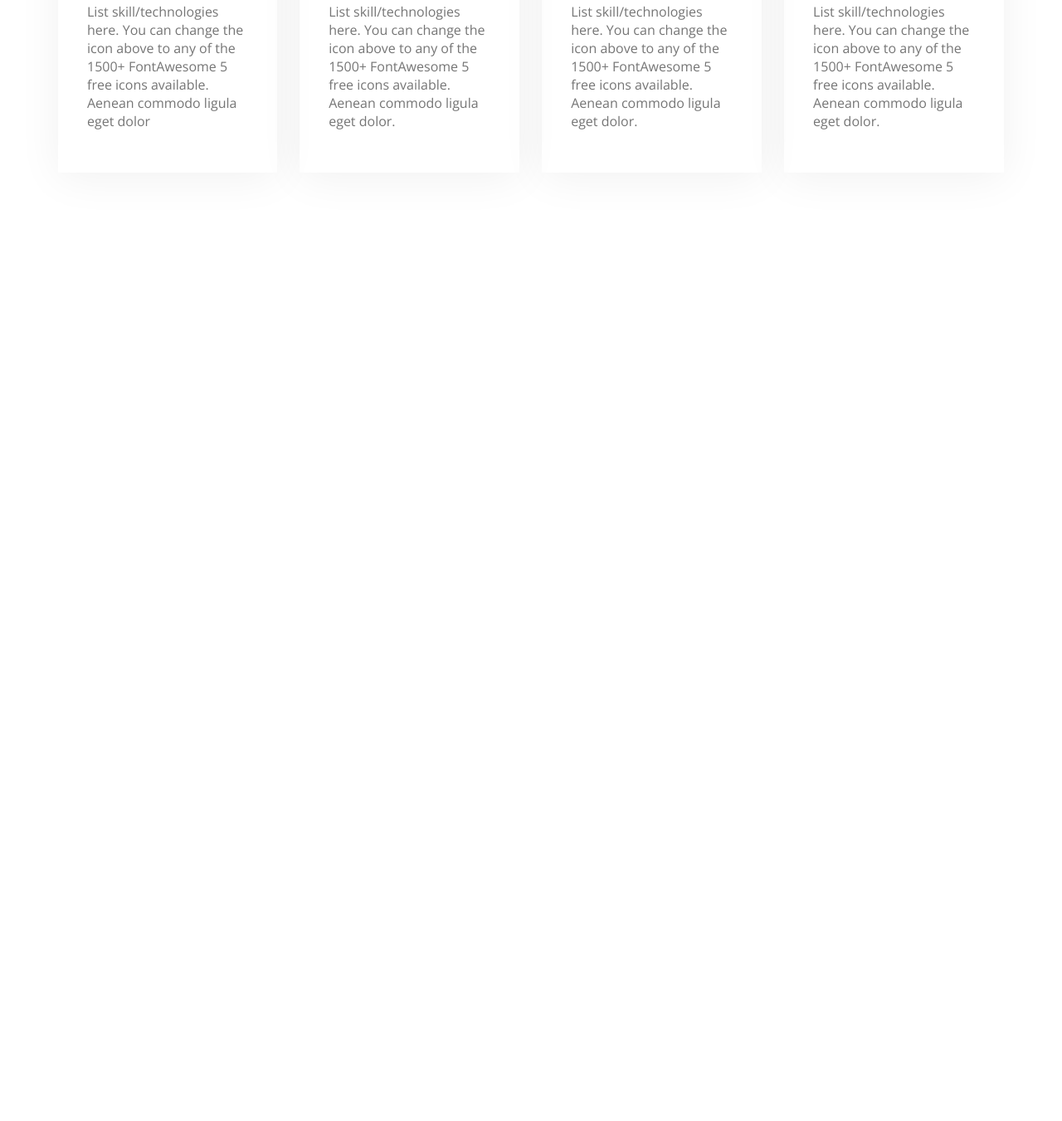
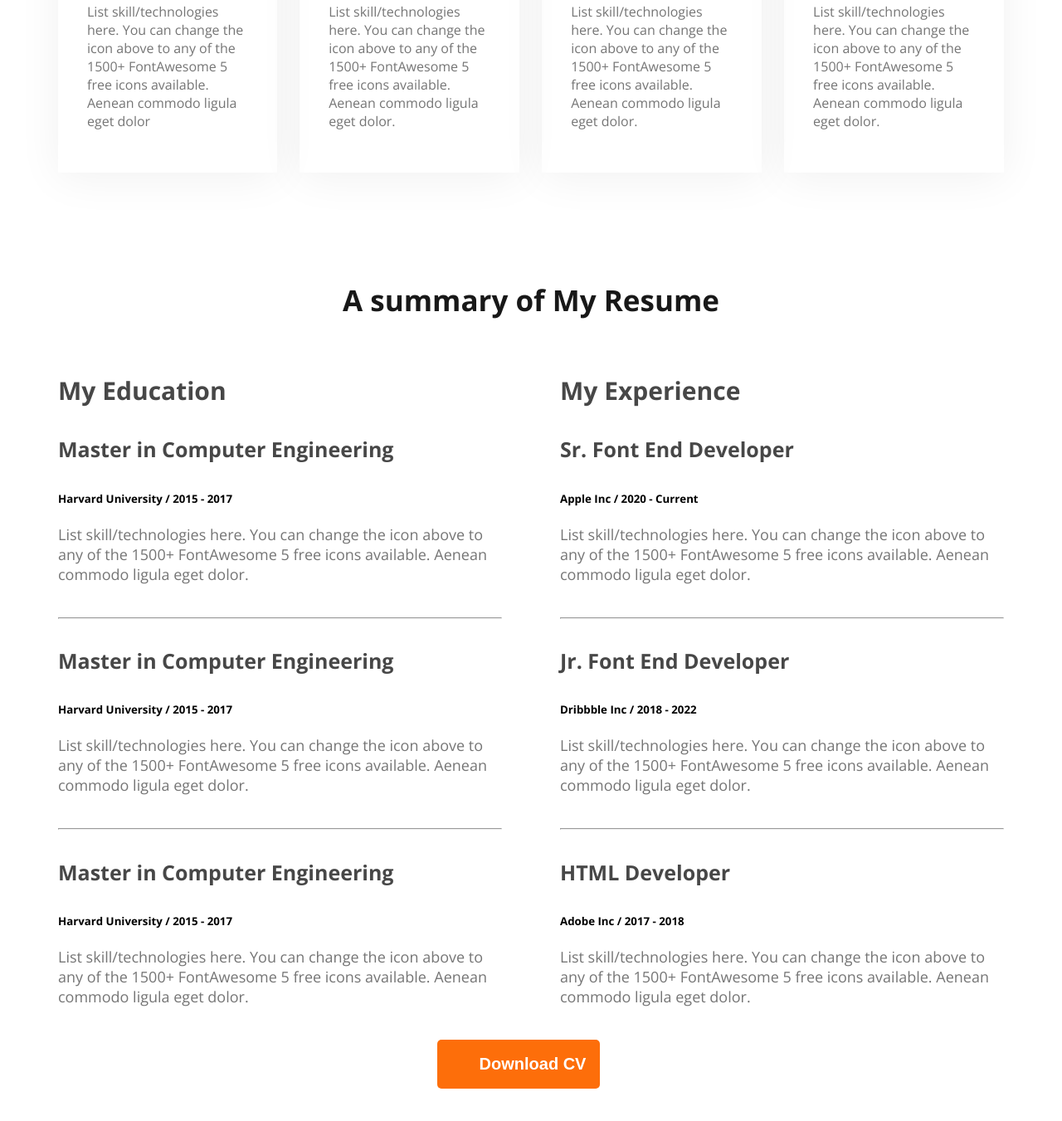
Before and after one commit to MDFAHAD721/web-dev-portfolio, a plain HTML site: page index.html in a window 1280 px wide. Shown: the part 2052-3403 px from the top of the page at 83% size. Before the commit the page ends 2390 px from the top, so only its background shows below. Drawn offline with nearby package versions, Linux system fonts and the light colour scheme.

Commit message:
added an section of resume

```diff
--- a/index.html
+++ b/index.html
@@ -79,7 +79,62 @@
             <h3 class="skill-title">MongoDB</h3>
             <p class="skill-description">List skill/technologies here. You can change the icon above to any of the 1500+ FontAwesome 5 free icons available. Aenean commodo ligula eget dolor.</p>
             </div>
-
+    </div>
+    </section>
+    <section class="resume">
+    <h3 class="section-title">A summary of My Resume</h3>
+    <div class="resume-container">
+    <!-- div.resume-column*2>h3.resume-title+div.experience-container*3>h4.experience-title+h5.experience-sub-title+p.experience-description -->
+       <div class="resume-column">
+        <h3 class="resume-title">My Education</h3>
+        <div class="experience-container">
+            <h4 class="experience-title">Master in Computer Engineering</h4>
+            <h5 class="experience-sub-title">Harvard University / 2015 - 2017</h5>
+            <p class="experience-description">List skill/technologies here. You can change the icon above
+to any of the 1500+ FontAwesome 5 free icons available. Aenean commodo ligula eget dolor.
+</p>
+        </div>
+        <hr>
+        <div class="experience-container">
+            <h4 class="experience-title">Master in Computer Engineering</h4>
+            <h5 class="experience-sub-title">Harvard University / 2015 - 2017</h5>
+            <p class="experience-description">List skill/technologies here. You can change the icon above
+to any of the 1500+ FontAwesome 5 free icons available. Aenean commodo ligula eget dolor.</p>
+        </div>
+        <hr>
+        <div class="experience-container">
+            <h4 class="experience-title">Master in Computer Engineering</h4>
+            <h5 class="experience-sub-title">Harvard University / 2015 - 2017</h5>
+            <p class="experience-description">List skill/technologies here. You can change the icon above
+to any of the 1500+ FontAwesome 5 free icons available. Aenean commodo ligula eget dolor.</p>
+        </div>
+       </div>
+       <div class="resume-column">
+        <h3 class="resume-title">My Experience</h3>
+        <div class="experience-container">
+            <h4 class="experience-title">Sr. Font End Developer</h4>
+            <h5 class="experience-sub-title">Apple Inc / 2020 - Current</h5>
+            <p class="experience-description">List skill/technologies here. You can change the icon above
+to any of the 1500+ FontAwesome 5 free icons available. Aenean commodo ligula eget dolor.</p>
+        </div>
+        <hr>
+        <div class="experience-container">
+            <h4 class="experience-title">Jr. Font End Developer</h4>
+            <h5 class="experience-sub-title">Dribbble Inc / 2018 - 2022</h5>
+            <p class="experience-description">List skill/technologies here. You can change the icon above
+to any of the 1500+ FontAwesome 5 free icons available. Aenean commodo ligula eget dolor.</p>
+        </div>
+        <hr>
+        <div class="experience-container">
+            <h4 class="experience-title">HTML Developer</h4>
+            <h5 class="experience-sub-title">Adobe Inc / 2017 - 2018</h5>
+            <p class="experience-description">List skill/technologies here. You can change the icon above
+to any of the 1500+ FontAwesome 5 free icons available. Aenean commodo ligula eget dolor.</p>
+        </div>
+       </div>
+    </div>
+    <div class="last-button">
+        <button class="common-button cv-button">Download CV</button>
     </div>
     </section>
     </main>
```
Lines whose indentation alone changed are shown as unchanged.
